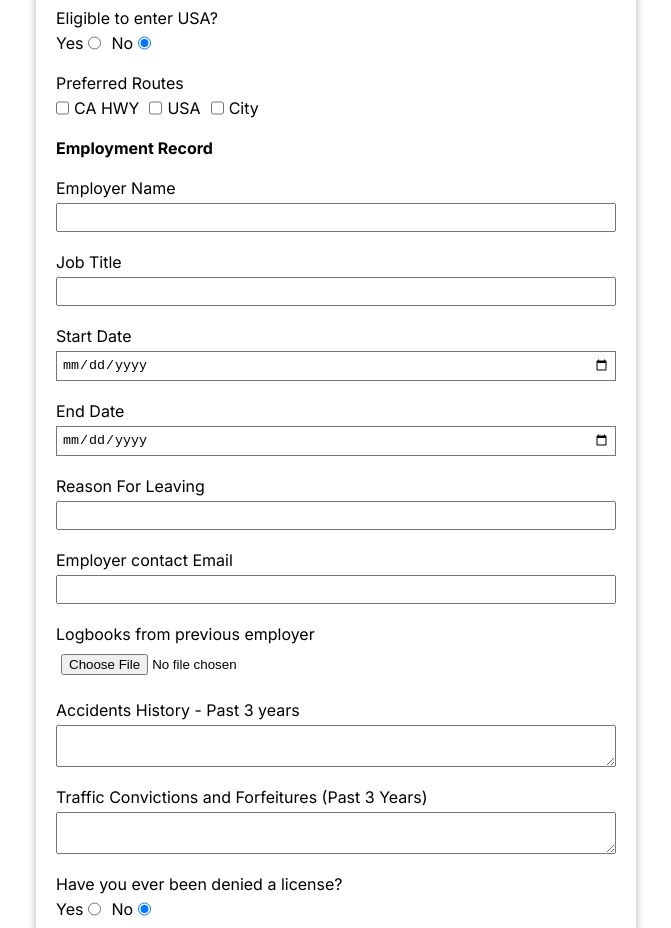
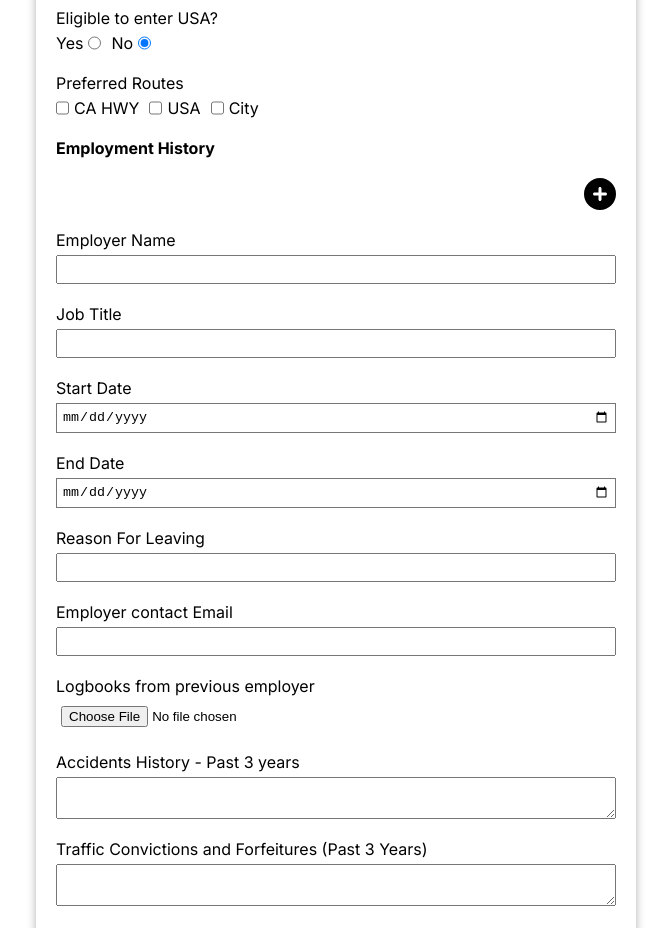
Before and after one commit to bukulele/table-mng, a Next.js app: page /application in a window 1280 px wide. Shown: the part 1640-2568 px from the top of the page, without its empty margins (304-975 px from the left). Built offline with nearby package versions, Linux system fonts and the light colour scheme.

Commit message:
adding employment history blocks set

```diff
--- a/package.json
+++ b/package.json
@@ -10,6 +10,11 @@
   },
   "dependencies": {
     "@emotion/react": "^11.11.4",
+    "@fortawesome/fontawesome-svg-core": "^6.5.1",
+    "@fortawesome/free-brands-svg-icons": "^6.5.1",
+    "@fortawesome/free-regular-svg-icons": "^6.5.1",
+    "@fortawesome/free-solid-svg-icons": "^6.5.1",
+    "@fortawesome/react-fontawesome": "^0.2.0",
     "@table-library/react-table-library": "^4.1.7",
     "copy-to-clipboard": "^3.3.3",
     "multer": "^1.4.5-lts.1",
--- a/src/app/components/applicationForm/ApplicationForm.js
+++ b/src/app/components/applicationForm/ApplicationForm.js
@@ -2,8 +2,18 @@
 import styles from "./applicationForm.module.css";
 import Button from "../button/Button";
 import EmploymentHistory from "./EmploymentHistory";
+import { FontAwesomeIcon } from "@fortawesome/react-fontawesome";
+import { faCirclePlus } from "@fortawesome/free-solid-svg-icons";
 
 function ApplicationForm() {
+  const EMPLOYMENT_HISTORY_TEMPLATE = {
+    employer_name: "",
+    job_title: "",
+    start_date: new Date(),
+    end_date: new Date(),
+    reason_for_leaving: "",
+    email: "",
+  };
   const FORM_TEMPLATE = {
     first_name: "",
     last_name: "",
@@ -37,20 +47,10 @@
     abstract: null,
     license_scan: null,
     passport_scan: null,
-    employment_history: [
-      {
-        employer_name: "",
-        job_title: "",
-        start_date: new Date(),
-        end_date: new Date(),
-        reason_for_leaving: "",
-        email: "",
-      },
-    ],
+    employment_history: [EMPLOYMENT_HISTORY_TEMPLATE],
   };
 
   const [formData, setFormData] = useState(FORM_TEMPLATE);
-  const [employmentHistory, setEmploymentHistory] = useState(null);
 
   const logbooksRef = useRef(null);
   const abstractRef = useRef(null);
@@ -151,6 +151,26 @@
     setFormData((prevFormData) => ({ ...prevFormData, [name]: files[0] }));
   };
 
+  const handleEmploymentHistory = (event, idx) => {
+    const { name, value } = event.target;
+    let employmentHistoryData = [...formData.employment_history];
+    employmentHistoryData[idx][name] = value;
+    setFormData((prevFormData) => ({
+      ...prevFormData,
+      employment_history: [...employmentHistoryData],
+    }));
+  };
+
+  const addEmploymentHistoryBlock = () => {
+    setFormData((prevFormData) => ({
+      ...prevFormData,
+      employment_history: [
+        ...formData.employment_history,
+        EMPLOYMENT_HISTORY_TEMPLATE,
+      ],
+    }));
+  };
+
   const onSubmit = (event) => {
     event.preventDefault();
     const data = new FormData();
@@ -195,23 +215,24 @@
       });
   };
 
-  useEffect(() => {
-    let employmentHistoryArr = formData.employment_history.map((item, idx) => {
-      return (
-        <EmploymentHistory
-          key={`employmentHistory_${idx}`}
-          employer_name={item.employer_name}
-          job_title={item.job_title}
-          start_date={item.start_date}
-          end_date={item.end_date}
-          reason_for_leaving={item.reason_for_leaving}
-          email={item.email}
-          handleChangeText={handleChangeText}
-        />
-      );
-    });
-    setEmploymentHistory(employmentHistoryArr);
-  }, []);
+  // useEffect(() => {
+  //   let employmentHistoryArr = formData.employment_history.map((item, idx) => {
+  //     return (
+  //       <EmploymentHistory
+  //         key={`employmentHistory_${idx}`}
+  //         idx={idx}
+  //         employer_name={item.employer_name}
+  //         job_title={item.job_title}
+  //         start_date={item.start_date}
+  //         end_date={item.end_date}
+  //         reason_for_leaving={item.reason_for_leaving}
+  //         email={item.email}
+  //         handleEmploymentHistory={handleEmploymentHistory}
+  //       />
+  //     );
+  //   });
+  //   setEmploymentHistory(employmentHistoryArr);
+  // }, []);
 
   // ADD ACCEPTABLE FILE TYPES!!!
   // CHECK DATES TIMEZONES
@@ -472,8 +493,29 @@
           </div>
         </div>
       </div>
-      <div className={styles.formHeader}>Employment Record</div>
-      {employmentHistory}
+      <div className={styles.formHeader}>Employment History</div>
+      <div className={styles.formHeaderMenu}>
+        <Button
+          content={<FontAwesomeIcon icon={faCirclePlus} size="2x" />}
+          style={"iconButton"}
+          fn={addEmploymentHistoryBlock}
+        />
+      </div>
+      {formData.employment_history.map((item, idx) => {
+        return (
+          <EmploymentHistory
+            key={`employmentHistory_${idx}`}
+            idx={idx}
+            employer_name={item.employer_name}
+            job_title={item.job_title}
+            start_date={item.start_date}
+            end_date={item.end_date}
+            reason_for_leaving={item.reason_for_leaving}
+            email={item.email}
+            handleEmploymentHistory={handleEmploymentHistory}
+          />
+        );
+      })}
       <div className={styles.inputContainer}>
         <label htmlFor={"logbooks"}>Logbooks from previous employer</label>
         <input
--- a/src/app/components/applicationForm/EmploymentHistory.js
+++ b/src/app/components/applicationForm/EmploymentHistory.js
@@ -2,14 +2,19 @@
 import styles from "./applicationForm.module.css";
 
 function EmploymentHistory({
+  idx,
   employer_name,
   job_title,
   start_date,
   end_date,
   reason_for_leaving,
   email,
-  handleChangeText,
+  handleEmploymentHistory,
 }) {
+  const handleInput = (event) => {
+    handleEmploymentHistory(event, idx);
+  };
+
   return (
     <>
       <div className={styles.inputContainer}>
@@ -18,7 +23,7 @@
           name={"employer_name"}
           type={"text"}
           value={employer_name}
-          onChange={handleChangeText}
+          onChange={handleInput}
         />
       </div>
       <div className={styles.inputContainer}>
@@ -27,7 +32,7 @@
           name={"job_title"}
           type={"text"}
           value={job_title}
-          onChange={handleChangeText}
+          onChange={handleInput}
         />
       </div>
       <div className={styles.inputContainer}>
@@ -36,7 +41,7 @@
           name={"start_date"}
           type={"date"}
           value={start_date}
-          onChange={handleChangeText}
+          onChange={handleInput}
         />
       </div>
       <div className={styles.inputContainer}>
@@ -45,7 +50,7 @@
           name={"end_date"}
           type={"date"}
           value={end_date}
-          onChange={handleChangeText}
+          onChange={handleInput}
         />
       </div>
       <div className={styles.inputContainer}>
@@ -54,7 +59,7 @@
           name={"reason_for_leaving"}
           type={"text"}
           value={reason_for_leaving}
-          onChange={handleChangeText}
+          onChange={handleInput}
         />
       </div>
       <div className={styles.inputContainer}>
@@ -63,7 +68,7 @@
           name={"email"}
           type={"email"}
           value={email}
-          onChange={handleChangeText}
+          onChange={handleInput}
         />
       </div>
     </>
--- a/src/app/components/applicationForm/applicationForm.module.css
+++ b/src/app/components/applicationForm/applicationForm.module.css
@@ -43,13 +43,9 @@
   gap: 5px;
 }
 
-/* .inputContainer input[type="date"] {
-  display: block;
-  -webkit-appearance: textfield !important;
-  -moz-appearance: textfield !important;
-  min-height: 1.2em;
-  border: 1px solid rgb(118, 118, 118);
-  background-color: transparent;
-  height: 30px;
-  color: black;
-} */
+.formHeaderMenu {
+  width: 100%;
+  display: flex;
+  align-items: center;
+  justify-content: flex-end;
+}
--- a/src/app/components/button/button.module.css
+++ b/src/app/components/button/button.module.css
@@ -26,3 +26,10 @@
 .classicButton:hover {
   background-color: antiquewhite;
 }
+
+.iconButton {
+  color: #000;
+}
+.iconButton:hover {
+  color: #323232;
+}
```
Also changed, not shown: 1 other file (tests, documents, lock files or other folders).
